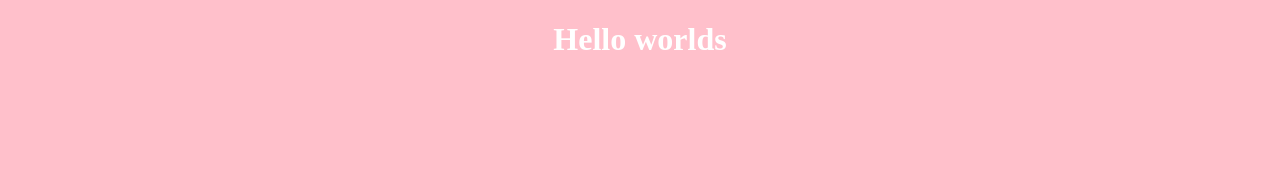
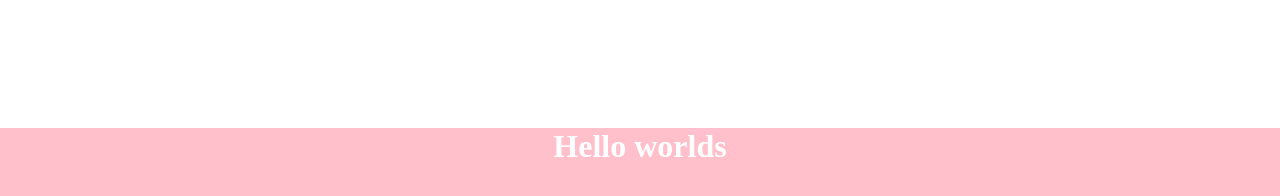
Before and after one commit to DeepikaDudala/git-learning, a plain HTML site: page index.html in a window 1280 px wide. Drawn offline with Linux system fonts and the light colour scheme.

Commit message:
changes styles.css added div

```diff
--- a/index.html
+++ b/index.html
@@ -8,6 +8,7 @@
     <link rel="stylesheet" href="styles.css">
 </head>
 <body>
+    <div id="header"></div>
     <h1>Hello worlds</h1>
 </body>
 </html>
--- a/styles.css
+++ b/styles.css
@@ -3,4 +3,12 @@
     background-color: pink;
     color: white;
     text-align: center;
+    margin: 0;
 }
+#header
+{
+    width: 100%;
+    height: 8em;
+    background-color: white;
+
+}
```
